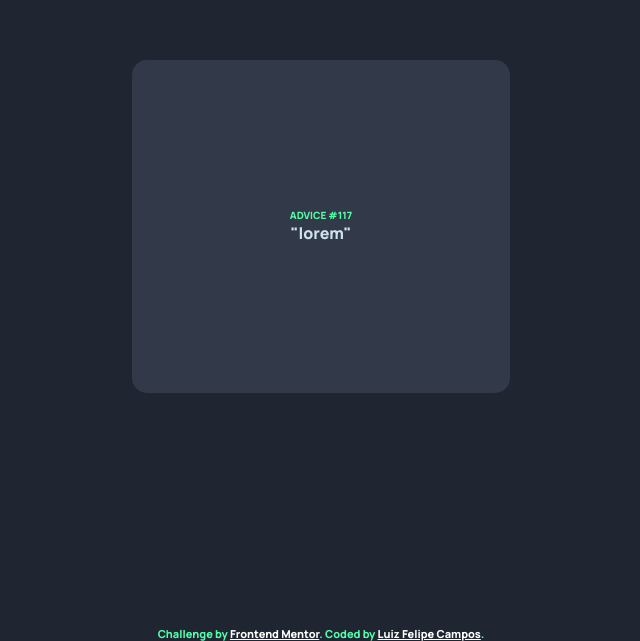
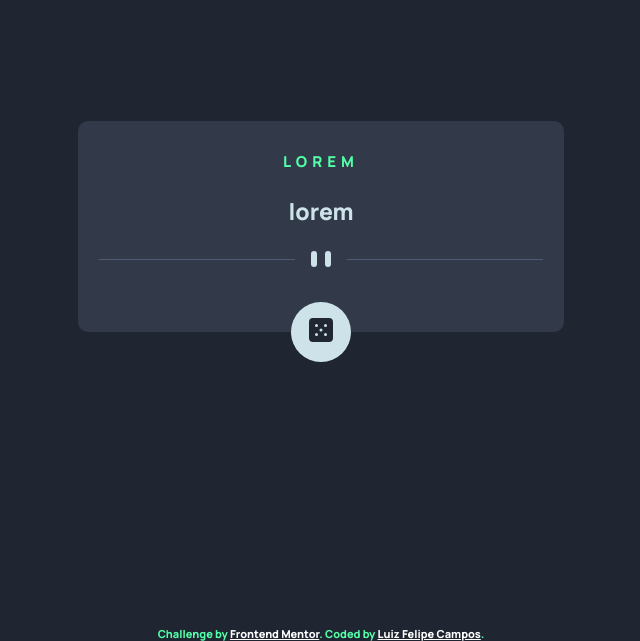
Before and after one commit to Luiz-FelipeC/Advice-generator-app, a plain HTML site: page index.html in a window 1280 px wide. Shown: the part 174-815 px from the top of the page, without its empty margins (319-959 px from the left). Drawn offline with Linux system fonts and the light colour scheme.

Commit message:
Visual 50%

```diff
--- a/index.html
+++ b/index.html
@@ -8,6 +8,7 @@
   <link rel="stylesheet" href="./src/reset.css">
   <link rel="stylesheet" href="./src/variables.css">
   <link rel="stylesheet" href="./src/style.css">
+  <link rel="stylesheet" href="./src/responsive.css">
 
 
   <link rel="preconnect" href="https://fonts.googleapis.com">
@@ -16,26 +17,24 @@
 </head>
 <body>
 
-  <main>
-    <div class="card">
-      <h2 class="id-advice">ADVICE #117</h2>
-      <p class="advice">"lorem"</p>
-      <picture>
+  <main class="card">
+    <div class="advice">
+        <h2 class="advice-id"> lorem </h2>
+        <p class="advice-description"> lorem </p>
+        <picture>
+            <source srcset="./images/pattern-divider-mobile.svg" media="(max-width: 768px)">
+            <img src="./images/pattern-divider-desktop.svg" alt="Pattern divider">
+        </picture>
+        <button class="advice-update">
+            <img src="./images/icon-dice.svg" alt="Dice icon">
+        </button>
+    </div>
+</main>
 
-      </picture>
-    </div>
-
-
-
-
-
-
-  </main>
-  <footer>
     <div class="attribution">
       Challenge by <a href="https://www.frontendmentor.io?ref=challenge" target="_blank">Frontend Mentor</a>.
       Coded by <a href="https://github.com/Luiz-FelipeC">Luiz Felipe Campos</a>.
     </div>
-  </footer>
+
 </body>
 </html>
--- /dev/null
+++ b/src/responsive.css
@@ -0,0 +1,10 @@
+@media(min-width: 768px){
+    .advice{
+        padding-inline: 50px;
+        width: 386px;
+    }
+    .advice p{
+        font-size: 21px;
+        padding: 26px;
+    }
+}
--- a/src/style.css
+++ b/src/style.css
@@ -3,33 +3,54 @@
 
 
 body {
+    font-family: 'Manrope', sans-serif;
+    font-weight: 800;
     background-color: var(--neutral-dark);
-    font-family: 'Manrope', sans-serif;
 }
 
-main {
+.card {
     display: flex;
+    justify-content: center;
     align-items: center;
-    justify-content: center;
     height: 100vh;
 }
 
-.card {
-   background-color: var(--neutral-medium);
-   width: 29.5%;
-   border-radius: 15px;
-   height: 333px;
-   display: flex;
-   flex-direction: column;
-   justify-content: center;
-   align-items: center;
+.advice {
+    display: flex;
+    flex-direction: column;
+    align-items: center;
+    background-color: var(--neutral-medium);
+    border-radius: 10px;
+    margin: 20px;
+    width: 345px;
 }
 
-.id-advice {
-    font-size: 10px;
+.advice .advice-id {
     color: var(--primary-light);
+    text-transform: uppercase;
+    letter-spacing: 5px;
+    font-size: 15px;
+    margin-top: 30px;
 }
 
-.advice {
+.advice .advice-description {
+    font-size: 23px;
+    padding: 23px;
+    text-align: center;
     color: var(--primary-soft);
 }
+
+.advice .advice-update {
+    width: 60px;
+    height: 60px;
+    border-radius: 50%;
+    border: none;
+    background-color: var(--primary-soft);
+    transform: translateY(50%);
+}
+
+.advice .advice-update:hover {
+    color: #53FFAB;
+    cursor: pointer;
+    box-shadow: 0 5px 15px var(--primary-soft);
+}
```
Also changed, not shown: js/script.js (added).
